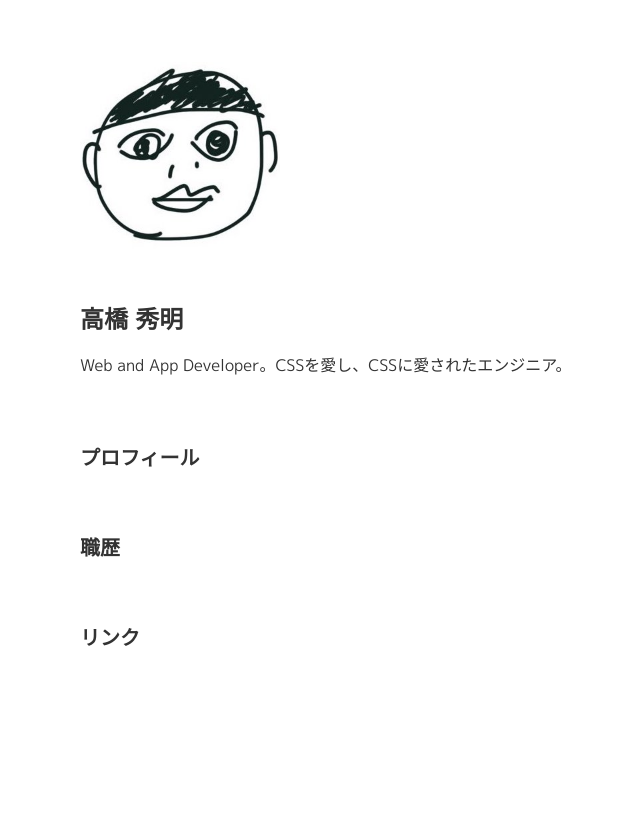
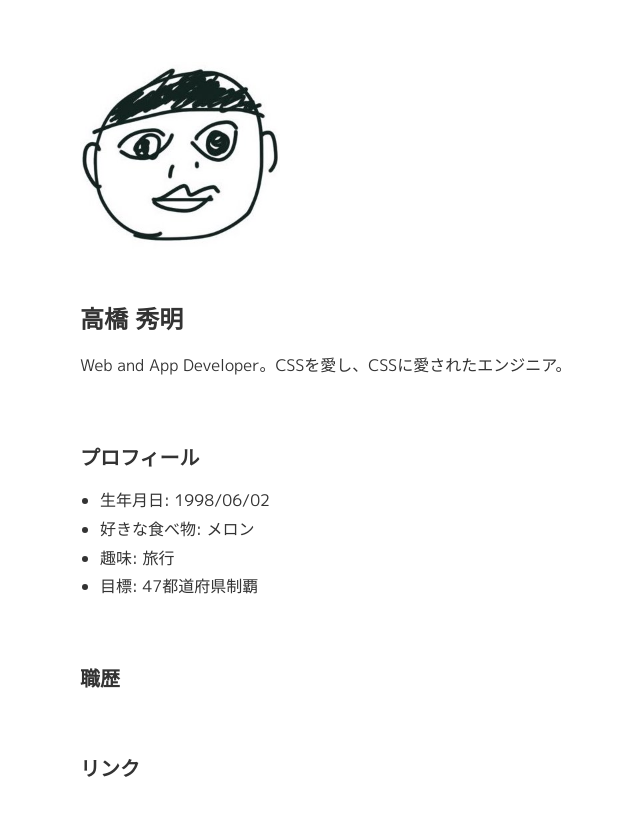
Before and after one commit to takashi0602/portfolio, a Next.js app: page / in a window 1280 px wide. Shown: the top 816 px of the page, without its empty margins (192-832 px from the left). Built offline with nearby package versions, Linux system fonts and the light colour scheme; a web font is replaced by a local one.

Commit message:
feat: add profile section

```diff
--- a/src/app/page.tsx
+++ b/src/app/page.tsx
@@ -1,5 +1,6 @@
 import Image from 'next/image';
 import styles from './page.module.css';
+import { ListItem } from '@/components/ListItem';
 
 export default function Home() {
   return (
@@ -18,6 +19,12 @@ export default function Home() {
       </p>
       <section className={styles.section}>
         <h2>プロフィール</h2>
+        <ul>
+          <ListItem text="生年月日: 1998/06/02" />
+          <ListItem text="好きな食べ物: メロン" />
+          <ListItem text="趣味: 旅行" />
+          <ListItem text="目標: 47都道府県制覇" />
+        </ul>
       </section>
       <section className={styles.section}>
         <h2>職歴</h2>
```
